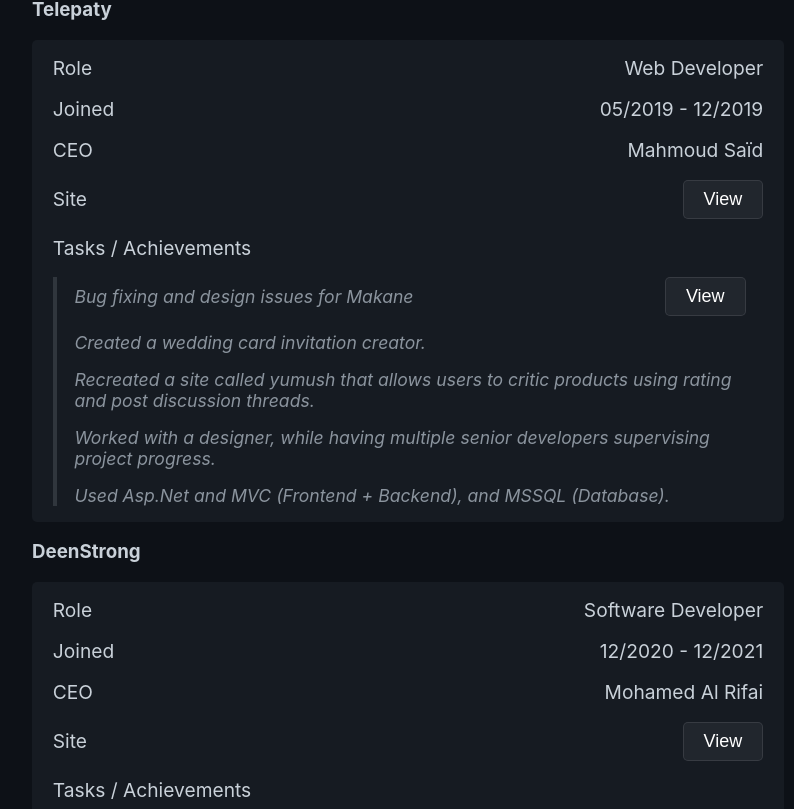
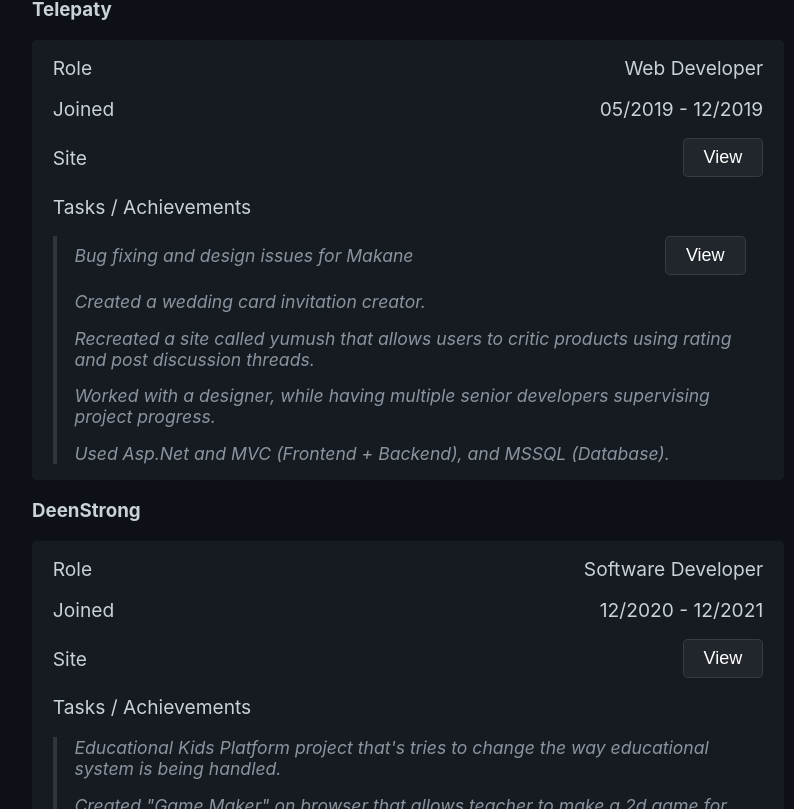
Before and after one commit to ahmadmarhaba/ahmadmarhaba.github.io, a React (Create React App) app: page / in a window 1280 px wide. Shown: the part 1031-1840 px from the top of the page, without its empty margins (232-1026 px from the left). Built offline with nearby package versions, Linux system fonts and the light colour scheme.

Commit message:
Update WorkExperience.js

```diff
--- a/src/Component/WorkExperience.js
+++ b/src/Component/WorkExperience.js
@@ -17,10 +17,6 @@
               <li className='split'>
                 <span>{`Joined`}</span>
                 <span>{`05/2019 - 12/2019`}</span>
-              </li>
-              <li className='split'>
-                <span>{`CEO`}</span>
-                <span>{`Mahmoud Saïd`}</span>
               </li>
               <li className='split'>
                 <span>{`Site`}</span>
@@ -63,10 +59,6 @@
                 <span>{`12/2020 - 12/2021`}</span>
               </li>
               <li className='split'>
-                <span>{`CEO`}</span>
-                <span>{`Mohamed Al Rifai`}</span>
-              </li>
-              <li className='split'>
                 <span>{`Site`}</span>
                 <input type="button" value="View" onClick={() =>previewFile("https://www.deenstrong.com/")}/>
               </li>
```
